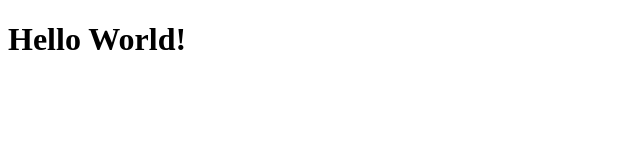
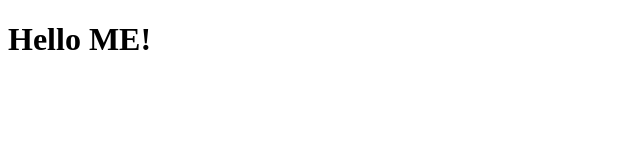
Before and after one commit to JEMILHAMZA/practice, a plain HTML site: page designs/index.html in a window 1280 px wide. Shown: the full height of the page, 0-640 px from the left. Drawn offline with Linux system fonts and the light colour scheme.

Commit message:
last check

```diff
--- a/designs/index.html
+++ b/designs/index.html
@@ -6,6 +6,6 @@
     <title>Document</title>
 </head>
 <body>
-    <h1>Hello World!</h1>
+    <h1>Hello ME!</h1>
 </body>
 </html>
```
